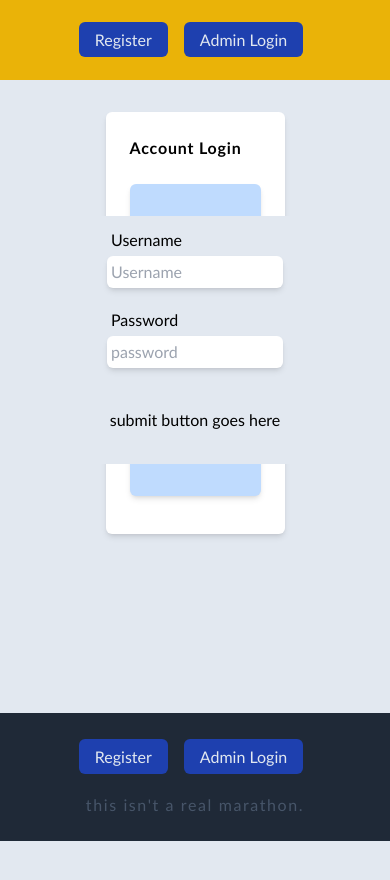
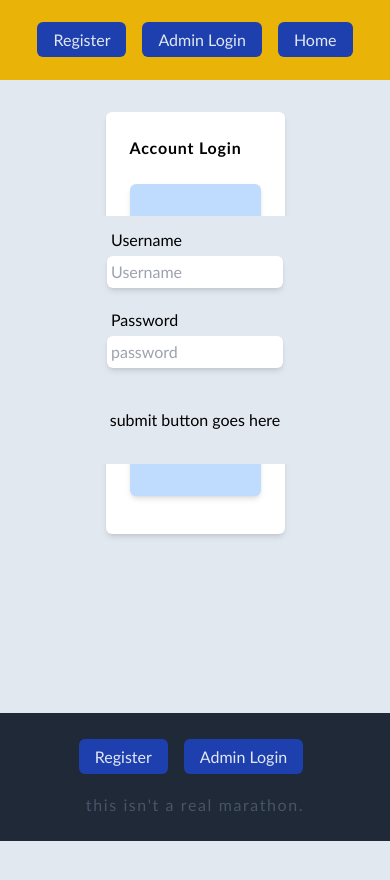
Before and after one commit to joelyles/race-registration-app, a React (Vite) app: page /login in a window 390 px wide. Shown: the top 880 px of the page. Built offline with nearby package versions, Linux system fonts and the light colour scheme.

Commit message:
home button for mobile nav

```diff
--- /dev/null
+++ b/src/components/HomeButton.jsx
@@ -0,0 +1,11 @@
+import { Link } from "react-router-dom";
+
+const HomeButton = () => {
+  return (
+    <div>
+      <Link to="/" className="sm:hidden bg-blue-800 text-slate-200 px-4 py-2 rounded-md hover:bg-blue-900">Home</Link>
+    </div>
+  )
+}
+
+export default HomeButton
--- a/src/components/Navigation.jsx
+++ b/src/components/Navigation.jsx
@@ -1,6 +1,7 @@
 import RegisterButton from "./RegisterButton";
 import LoginButton from "./LoginButton";
 import { Link } from "react-router-dom";
+import HomeButton from "./HomeButton";
 
 const Navigation = () => {
 
@@ -12,6 +13,7 @@ const Navigation = () => {
             <div className="flex mx-2 space-x-2">
               <RegisterButton />
               <LoginButton />
+              <HomeButton />
             </div>
             <Link to="/" className="hidden sm:block ml-auto text-3xl font-semibold">Macon Marathon</Link>
           </div>
```
